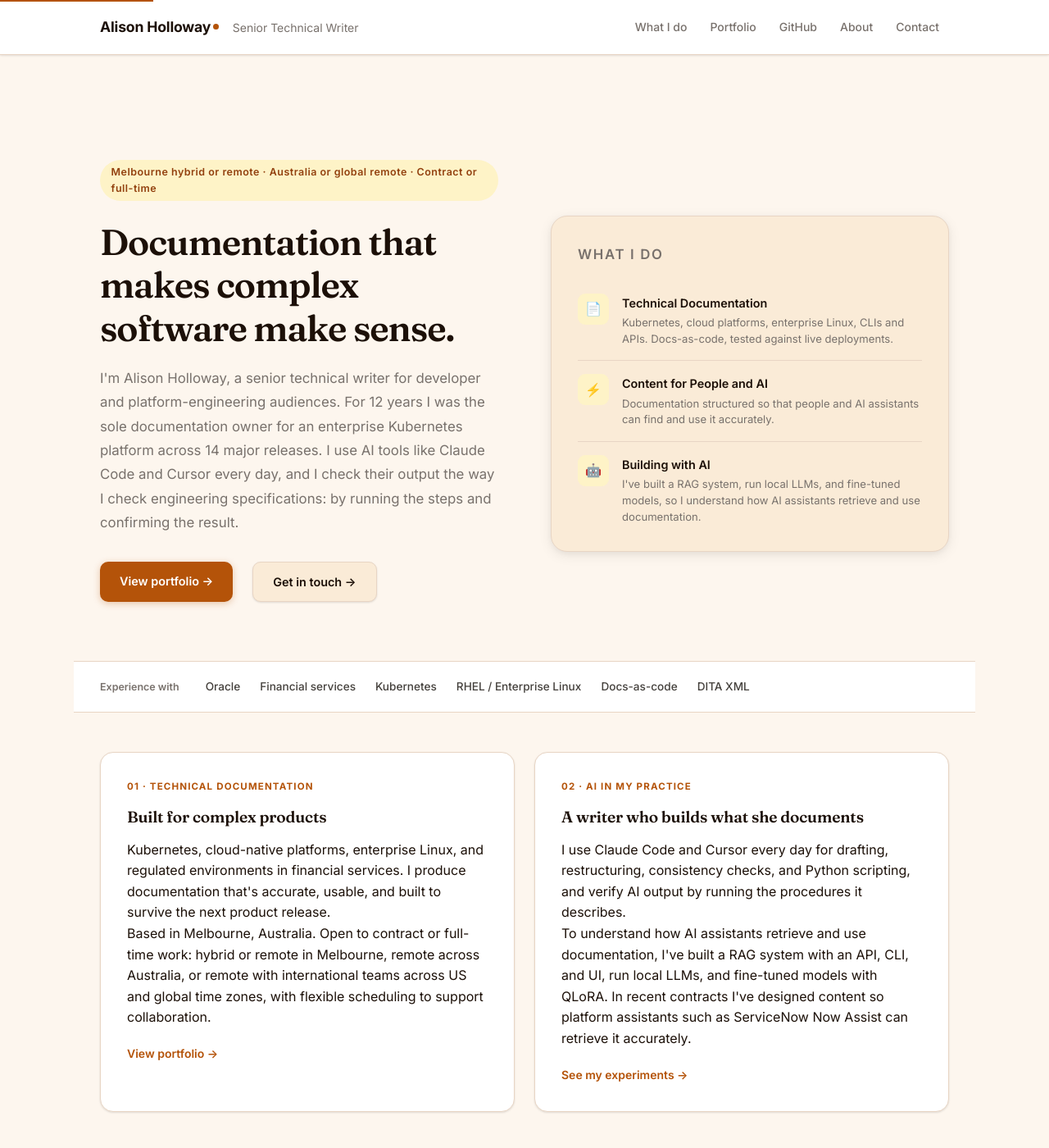
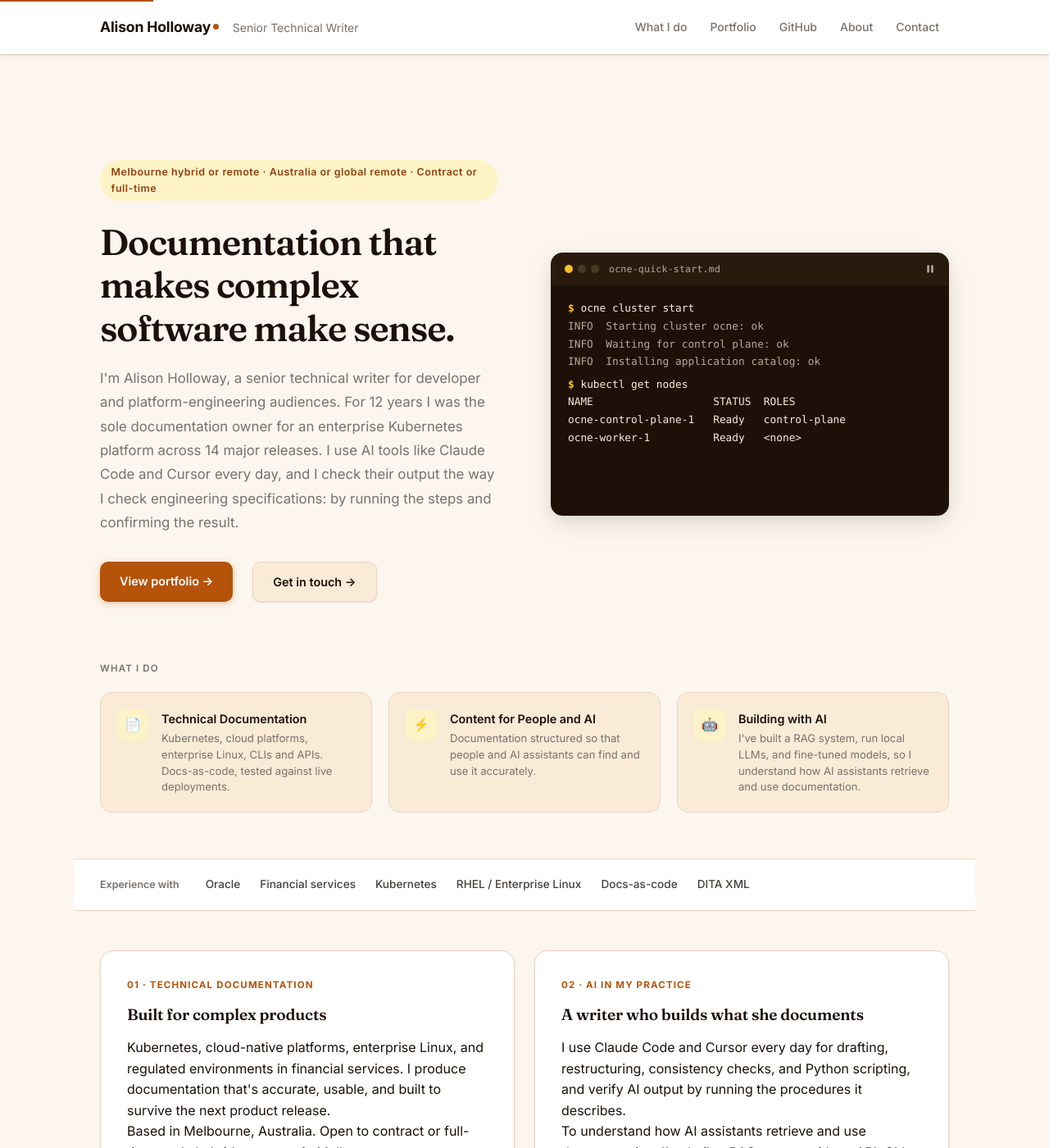
Before and after one commit to alison-holloway/alison-holloway.github.io, a Jekyll site: the page built from index.html, in a window 1280 px wide and 1400 px high. Shown: the whole window at 82% size. Built offline with Jekyll 4.4.1, drawn with Linux system fonts in a browser that asks for light colours.

Commit message:
Add animated "run the steps" terminal to the home page hero
The hero's right column now shows a terminal that types out short
procedures from the portfolio (OCNE cluster start, podman kube play,
a RAG CLI query), prints their output, and ends each with a verified
line. It loops through the three scenarios.

The "What I do" items move to a three-column strip below the hero.

- Respects prefers-reduced-motion (static first scenario, no loop)
- Pause/play button; also pauses off screen and in hidden tabs
- Fixed height so the hero never shifts; lines fit at phone width

Co-Authored-By: Claude Opus 5.5 <noreply@anthropic.com>

```diff
--- a/assets/css/main.css
+++ b/assets/css/main.css
@@ -392,6 +392,157 @@ main ol li {
   flex-wrap: wrap;
 }
 
+/* Hero terminal (Home Page) — always dark, in either colour scheme */
+.hero-terminal {
+  --term-bg:      #1c1008;
+  --term-bar:     #2a1a0e;
+  --term-border:  #2a1a0e;
+  --term-text:    #faebd7;
+  --term-dim:     #b8a99a;
+  --term-accent:  #fbbf24;
+  --term-ok-bg:   rgba(251,191,36,0.12);
+
+  position: relative;
+  min-width: 0;
+  background: var(--term-bg);
+  border: 1px solid var(--term-border);
+  border-radius: 14px;
+  box-shadow: var(--shadow-lg);
+  overflow: hidden;
+  font-family: ui-monospace, 'SF Mono', SFMono-Regular, Menlo, Consolas, 'Liberation Mono', monospace;
+}
+
+@media (prefers-color-scheme: dark) {
+  .hero-terminal {
+    --term-bg:     #15100b;
+    --term-bar:    #201810;
+    --term-border: #3a2c1f;
+  }
+}
+
+.terminal-bar {
+  display: flex;
+  align-items: center;
+  gap: 0.75rem;
+  height: 2.4rem;
+  padding: 0 3rem 0 1rem;
+  background: var(--term-bar);
+}
+
+.terminal-dots { display: flex; gap: 6px; }
+
+.terminal-dots span {
+  width: 10px;
+  height: 10px;
+  border-radius: 50%;
+  background: #4a3826;
+}
+
+.terminal-dots span:first-child { background: var(--term-accent); }
+
+.terminal-title {
+  font-size: 0.72rem;
+  color: var(--term-dim);
+  letter-spacing: 0.02em;
+}
+
+.terminal-toggle {
+  position: absolute;
+  top: 0.45rem;
+  right: 0.6rem;
+  width: 1.5rem;
+  height: 1.5rem;
+  display: flex;
+  align-items: center;
+  justify-content: center;
+  border: 0;
+  border-radius: 6px;
+  background: transparent;
+  color: var(--term-dim);
+  fill: currentColor;
+  cursor: pointer;
+  transition: background var(--transition-fast), color var(--transition-fast);
+}
+
+.terminal-toggle:hover { background: rgba(255,255,255,0.08); color: var(--term-text); }
+.terminal-toggle:focus-visible { outline: 2px solid var(--term-accent); outline-offset: 1px; }
+.terminal-toggle .icon-play { display: none; }
+.hero-terminal.is-paused .terminal-toggle .icon-play { display: block; }
+.hero-terminal.is-paused .terminal-toggle .icon-pause { display: none; }
+
+.terminal-screen {
+  /* Fixed height so the hero never shifts while lines are added. */
+  height: 17.5rem;
+  padding: 1.1rem 1.25rem;
+  font-size: 0.8rem;
+  line-height: 1.7;
+  color: var(--term-text);
+  white-space: pre;
+  overflow: hidden;
+}
+
+.terminal-line { min-height: 1.7em; }
+.terminal-line.is-dim { color: var(--term-dim); }
+.terminal-line.is-cmd { margin-top: 0.35rem; }
+.terminal-line.is-cmd:first-child { margin-top: 0; }
+.terminal-prompt { color: var(--term-accent); font-weight: 600; }
+
+.terminal-line.is-ok {
+  margin-top: 0.5rem;
+  padding: 0.15rem 0.6rem;
+  margin-left: -0.6rem;
+  border-left: 2px solid var(--term-accent);
+  background: var(--term-ok-bg);
+  font-weight: 600;
+  animation: terminal-ok-in 0.45s ease-out;
+}
+
+.terminal-check { color: var(--term-accent); }
+
+.terminal-cursor {
+  display: inline-block;
+  width: 0.55em;
+  height: 1.1em;
+  margin-left: 1px;
+  vertical-align: -0.18em;
+  background: var(--term-text);
+  animation: terminal-blink 1.05s steps(1) infinite;
+}
+
+.hero-terminal.is-paused .terminal-cursor { animation: none; }
+
+@keyframes terminal-blink { 50% { opacity: 0; } }
+
+@keyframes terminal-ok-in {
+  from { opacity: 0; transform: translateX(-6px); }
+  to   { opacity: 1; transform: none; }
+}
+
+@media (prefers-reduced-motion: reduce) {
+  .terminal-cursor,
+  .terminal-line.is-ok { animation: none; }
+}
+
+/* Services strip (Home Page, below the hero) */
+.services-strip {
+  padding: 0 0 3.5rem;
+}
+
+.services-grid {
+  display: grid;
+  grid-template-columns: repeat(3, 1fr);
+  gap: 1.25rem;
+}
+
+.services-grid .service-item,
+.services-grid .service-item:first-of-type,
+.services-grid .service-item:last-child {
+  padding: 1.25rem;
+  border: 1px solid var(--border-color);
+  border-radius: 14px;
+  background: var(--bg-light);
+}
+
 /* Proof bar (Home Page) */
 .proof-bar {
   background: var(--bg-card);
@@ -1265,6 +1416,15 @@ footer a:hover {
     padding: 3rem 0 2.5rem;
   }
 
+  .services-grid {
+    grid-template-columns: 1fr;
+    gap: 0.85rem;
+  }
+
+  .services-strip {
+    padding-bottom: 2.5rem;
+  }
+
   .portfolio-grid {
     grid-template-columns: repeat(auto-fill, minmax(250px, 1fr));
   }
@@ -1325,6 +1485,12 @@ footer a:hover {
 
   .hero h1 {
     font-size: 1.75rem;
+  }
+
+  .terminal-screen {
+    height: 15.5rem;
+    padding: 0.9rem 0.9rem;
+    font-size: 0.66rem;
   }
 
   .hero p {
--- /dev/null
+++ b/assets/js/hero-terminal.js
@@ -0,0 +1,197 @@
+/*
+ * Hero terminal: types out short documented procedures, shows their output,
+ * and ends each one with a "verified" line. Loops through the scenarios.
+ *
+ * - Respects prefers-reduced-motion (renders the first scenario statically).
+ * - Pauses when off screen, when the tab is hidden, or when the visitor
+ *   presses the pause button (WCAG 2.2.2).
+ */
+(function () {
+  'use strict';
+
+  var root = document.querySelector('[data-hero-terminal]');
+  if (!root) return;
+
+  var screen = root.querySelector('.terminal-screen');
+  var titleEl = root.querySelector('.terminal-title');
+  var toggle = root.querySelector('.terminal-toggle');
+
+  // Step types: cmd (typed after a prompt), out (printed), ok (verified line).
+  // Keep lines to 46 characters or fewer so they fit on a phone.
+  var scenarios = [
+    {
+      title: 'ocne-quick-start.md',
+      steps: [
+        { cmd: 'ocne cluster start' },
+        { out: 'INFO  Starting cluster ocne: ok', dim: true },
+        { out: 'INFO  Waiting for control plane: ok', dim: true },
+        { out: 'INFO  Installing application catalog: ok', dim: true },
+        { cmd: 'kubectl get nodes' },
+        { out: 'NAME                   STATUS  ROLES' },
+        { out: 'ocne-control-plane-1   Ready   control-plane' },
+        { out: 'ocne-worker-1          Ready   <none>' },
+        { ok: 'Output matches the documented result' }
+      ]
+    },
+    {
+      title: 'podman-kube.md',
+      steps: [
+        { cmd: 'podman kube play web-pod.yaml' },
+        { out: 'Pod:', dim: true },
+        { out: '3f9c2a1e8b7d4f05a6c1', dim: true },
+        { out: 'Container:', dim: true },
+        { out: 'a81d4c0f2e693b7e1d28', dim: true },
+        { cmd: 'podman pod ps' },
+        { out: 'POD ID        NAME     STATUS   CONTAINERS' },
+        { out: '3f9c2a1e8b7d  web-pod  Running  2' },
+        { ok: 'Procedure runs clean on Oracle Linux 9' }
+      ]
+    },
+    {
+      title: 'rag-cli',
+      steps: [
+        { cmd: 'rag-cli query "How do I upgrade a cluster?"' },
+        { out: 'Retrieving top 3 chunks...', dim: true },
+        { out: '  0.82  upgrade.md   Upgrading nodes', dim: true },
+        { out: '  0.79  upgrade.md   Before you begin', dim: true },
+        { out: '  0.61  concepts.md  Cluster lifecycle', dim: true },
+        { out: 'Back up the cluster, then upgrade control' },
+        { out: 'plane nodes before worker nodes.' },
+        { out: 'Source: upgrade.md > Upgrading nodes', dim: true },
+        { ok: 'Answer is grounded in the cited source' }
+      ]
+    }
+  ];
+
+  var reduceMotion = window.matchMedia('(prefers-reduced-motion: reduce)').matches;
+
+  /* ---------- rendering helpers ---------- */
+
+  function line(cls) {
+    var el = document.createElement('div');
+    el.className = 'terminal-line' + (cls ? ' ' + cls : '');
+    screen.appendChild(el);
+    return el;
+  }
+
+  function promptLine(text) {
+    var el = line('is-cmd');
+    var prompt = document.createElement('span');
+    prompt.className = 'terminal-prompt';
+    prompt.textContent = '$ ';
+    var cmd = document.createElement('span');
+    cmd.textContent = text || '';
+    el.appendChild(prompt);
+    el.appendChild(cmd);
+    return cmd;
+  }
+
+  function okLine(text) {
+    var el = line('is-ok');
+    var mark = document.createElement('span');
+    mark.className = 'terminal-check';
+    mark.textContent = '✓ ';
+    el.appendChild(mark);
+    el.appendChild(document.createTextNode(text));
+  }
+
+  function renderStatic(scenario) {
+    screen.textContent = '';
+    titleEl.textContent = scenario.title;
+    scenario.steps.forEach(function (s) {
+      if (s.cmd) promptLine(s.cmd);
+      else if (s.out) line(s.dim ? 'is-dim' : '').textContent = s.out;
+      else if (s.ok) okLine(s.ok);
+    });
+  }
+
+  if (reduceMotion) {
+    renderStatic(scenarios[0]);
+    toggle.hidden = true;
+    return;
+  }
+
+  /* ---------- pause handling ---------- */
+
+  var userPaused = false;
+  var onScreen = true;
+
+  function running() {
+    return !userPaused && onScreen && !document.hidden;
+  }
+
+  // Sleep that only counts down while the animation is running.
+  function wait(ms) {
+    var TICK = 30;
+    return new Promise(function (resolve) {
+      var left = ms;
+      (function step() {
+        if (left <= 0) return resolve();
+        setTimeout(function () {
+          if (running()) left -= TICK;
+          step();
+        }, TICK);
+      })();
+    });
+  }
+
+  toggle.addEventListener('click', function () {
+    userPaused = !userPaused;
+    toggle.setAttribute('aria-pressed', String(userPaused));
+    toggle.setAttribute('aria-label', userPaused ? 'Play animation' : 'Pause animation');
+    root.classList.toggle('is-paused', userPaused);
+  });
+
+  if ('IntersectionObserver' in window) {
+    new IntersectionObserver(function (entries) {
+      onScreen = entries[0].isIntersecting;
+    }).observe(root);
+  }
+
+  /* ---------- animation ---------- */
+
+  var cursor = document.createElement('span');
+  cursor.className = 'terminal-cursor';
+
+  async function typeCommand(text) {
+    var target = promptLine('');
+    target.parentNode.appendChild(cursor);
+    await wait(450);
+    for (var i = 0; i < text.length; i++) {
+      target.textContent += text[i];
+      // Slight jitter so the typing feels human.
+      await wait(38 + Math.random() * 45);
+    }
+    await wait(380);
+    cursor.remove();
+  }
+
+  async function play(scenario) {
+    screen.textContent = '';
+    titleEl.textContent = scenario.title;
+    for (var i = 0; i < scenario.steps.length; i++) {
+      var s = scenario.steps[i];
+      if (s.cmd) {
+        await typeCommand(s.cmd);
+      } else if (s.out) {
+        line(s.dim ? 'is-dim' : '').textContent = s.out;
+        await wait(s.dim ? 260 : 110);
+      } else if (s.ok) {
+        await wait(500);
+        okLine(s.ok);
+      }
+    }
+    // Leave an idle prompt with a blinking cursor while the result sits.
+    promptLine('').parentNode.appendChild(cursor);
+    await wait(3200);
+    cursor.remove();
+  }
+
+  (async function loop() {
+    var i = 0;
+    for (;;) {
+      await play(scenarios[i]);
+      i = (i + 1) % scenarios.length;
+    }
+  })();
+})();
--- a/index.html
+++ b/index.html
@@ -14,8 +14,23 @@ title: "Senior Technical Writer"
     </div>
   </div>
 
-  <div class="hero-visual">
-    <p class="hero-visual-label">What I do</p>
+  <div class="hero-terminal" data-hero-terminal>
+    <p class="visually-hidden">Animation: a terminal runs procedures from my documentation, such as starting a Kubernetes cluster, running a Podman pod, and querying a RAG system, and confirms that each result matches the docs.</p>
+    <div class="terminal-bar" aria-hidden="true">
+      <span class="terminal-dots"><span></span><span></span><span></span></span>
+      <span class="terminal-title">ocne-quick-start.md</span>
+    </div>
+    <button type="button" class="terminal-toggle" aria-label="Pause animation" aria-pressed="false">
+      <svg class="icon-pause" viewBox="0 0 16 16" width="12" height="12" aria-hidden="true"><rect x="3" y="2" width="3.5" height="12" rx="1"/><rect x="9.5" y="2" width="3.5" height="12" rx="1"/></svg>
+      <svg class="icon-play" viewBox="0 0 16 16" width="12" height="12" aria-hidden="true"><path d="M4 2.5v11a.75.75 0 0 0 1.14.64l9-5.5a.75.75 0 0 0 0-1.28l-9-5.5A.75.75 0 0 0 4 2.5z"/></svg>
+    </button>
+    <div class="terminal-screen" aria-hidden="true"></div>
+  </div>
+</div>
+
+<section class="services-strip" aria-labelledby="what-i-do-label">
+  <p class="hero-visual-label" id="what-i-do-label">What I do</p>
+  <div class="services-grid">
     <div class="service-item">
       <div class="service-icon">📄</div>
       <div>
@@ -38,7 +53,7 @@ title: "Senior Technical Writer"
       </div>
     </div>
   </div>
-</div>
+</section>
 
 <div class="proof-bar">
   <div class="proof-inner">
@@ -72,3 +87,5 @@ title: "Senior Technical Writer"
     </div>
   </div>
 </section>
+
+<script src="{{ '/assets/js/hero-terminal.js' | relative_url }}" defer></script>
```
